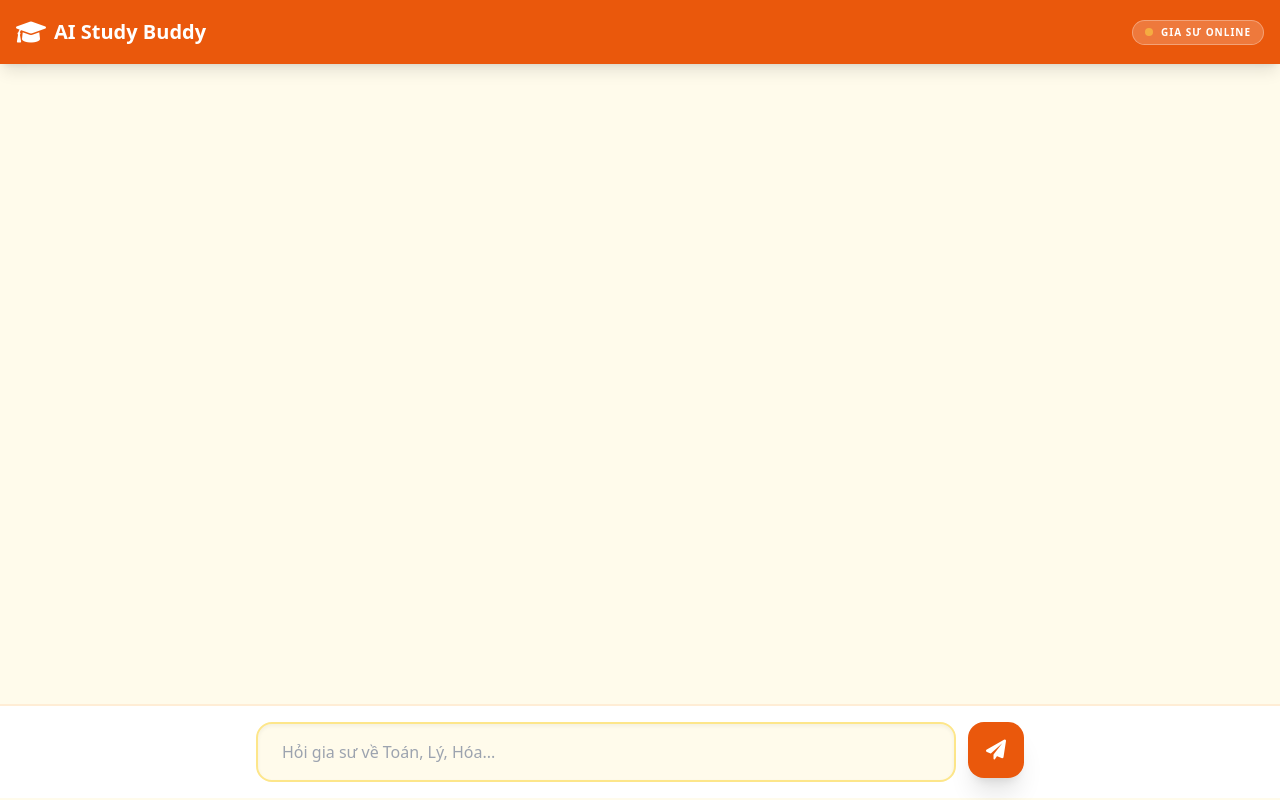
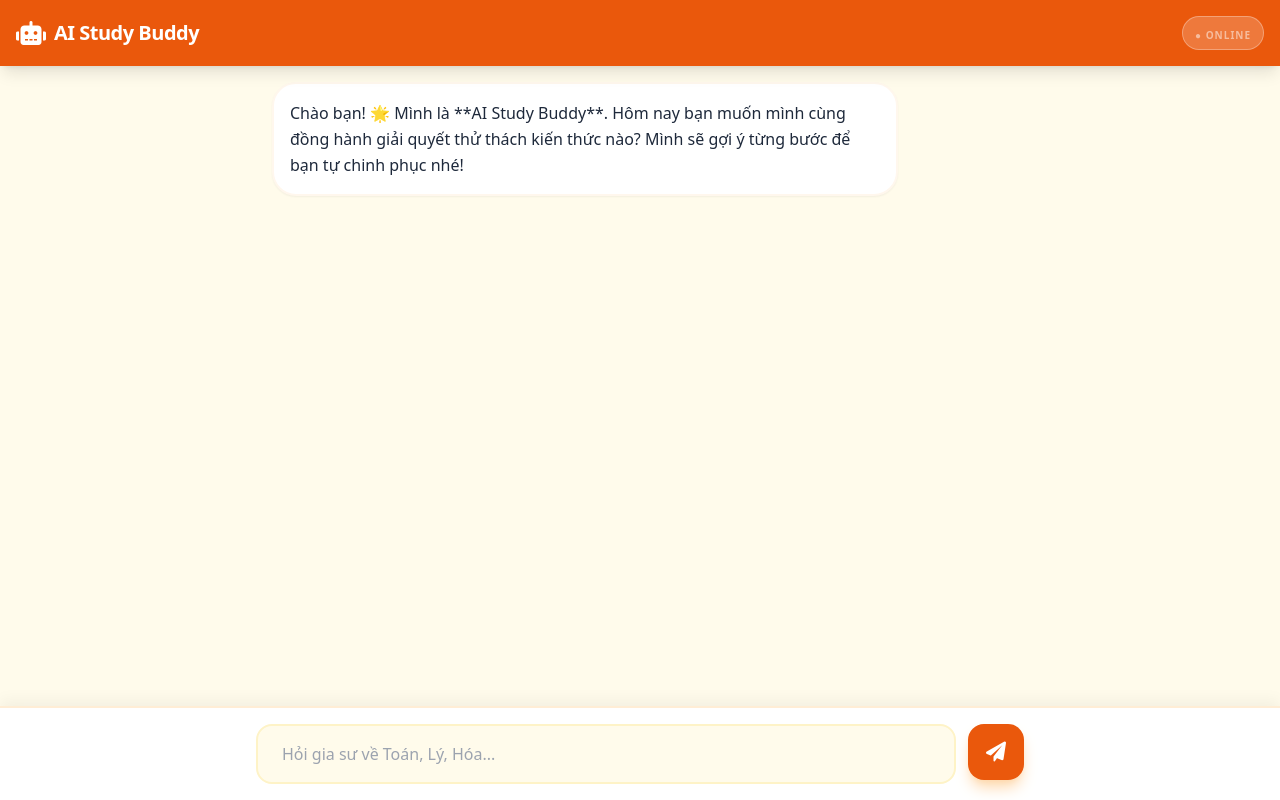
Before and after one commit to MinhTaiMeoMeo/aistudybuddy.github.io, a plain HTML site: page index.html in a window 1280 px wide. Drawn offline with nearby package versions, Linux system fonts and the light colour scheme.

Commit message:
Update index.html

```diff
--- a/index.html
+++ b/index.html
@@ -3,7 +3,7 @@
 <head>
     <meta charset="UTF-8">
     <meta name="viewport" content="width=device-width, initial-scale=1.0">
-    <title>AI Study Buddy - Orange & Gold</title>
+    <title>AI Study Buddy - Orange Edition</title>
     <script src="https://cdn.tailwindcss.com"></script>
     <link rel="stylesheet" href="https://cdnjs.cloudflare.com/ajax/libs/font-awesome/6.0.0/css/all.min.css">
 
@@ -17,32 +17,33 @@
     <style>
         .chat-box { height: calc(100vh - 160px); }
         .mjx-container { font-size: 110% !important; overflow-x: auto; }
-        /* Hiệu ứng cho nút copy */
-        .copy-btn:hover { background: #fff7ed; color: #f97316; }
+        .copy-btn:active { transform: scale(0.9); transition: 0.1s; }
+        /* Tùy chỉnh thanh cuộn màu cam */
+        ::-webkit-scrollbar { width: 6px; }
+        ::-webkit-scrollbar-thumb { background: #f97316; border-radius: 10px; }
     </style>
 </head>
 <body class="bg-amber-50 flex flex-col h-screen font-sans">
 
     <header class="bg-orange-600 p-4 shadow-lg flex justify-between items-center sticky top-0 z-10">
         <div class="flex items-center gap-2 text-white">
-            <i class="fas fa-graduation-cap text-2xl"></i>
-            <h1 class="font-bold text-xl">AI Study Buddy</h1>
+            <i class="fas fa-robot text-2xl"></i>
+            <h1 class="font-bold text-xl tracking-tight">AI Study Buddy</h1>
         </div>
-        <div class="flex items-center gap-2 bg-white/20 px-3 py-1 rounded-full border border-white/30">
-            <span class="w-2 h-2 bg-yellow-300 rounded-full animate-pulse"></span>
-            <span class="text-[10px] text-white font-bold uppercase tracking-widest">Gia sư online</span>
+        <div class="bg-white/20 px-3 py-1 rounded-full border border-white/30">
+            <span class="text-[10px] text-white font-bold uppercase tracking-widest animate-pulse">● Online</span>
         </div>
     </header>
 
     <main id="chat-display" class="chat-box overflow-y-auto p-4 space-y-6 max-w-3xl mx-auto w-full"></main>
 
-    <footer class="p-4 bg-white border-t-2 border-orange-100 sticky bottom-0">
+    <footer class="p-4 bg-white border-t-2 border-orange-100 shadow-[0_-5px_15px_rgba(0,0,0,0.05)]">
         <div class="max-w-3xl mx-auto flex gap-3">
             <input type="text" id="userInput"
-                   class="flex-1 bg-amber-50 border-2 border-amber-200 rounded-2xl px-6 py-4 outline-none focus:border-orange-500 transition-all shadow-inner"
+                   class="flex-1 bg-amber-50 border-2 border-amber-100 rounded-2xl px-6 py-4 outline-none focus:border-orange-500 focus:ring-4 focus:ring-orange-100 transition-all"
                    placeholder="Hỏi gia sư về Toán, Lý, Hóa...">
             <button onclick="send()"
-                    class="bg-orange-600 text-white w-14 h-14 rounded-2xl hover:bg-orange-700 shadow-xl flex items-center justify-center transition-all active:scale-90">
+                    class="bg-orange-600 text-white w-14 h-14 rounded-2xl hover:bg-orange-700 shadow-lg flex items-center justify-center transition-all active:scale-90 shadow-orange-200">
                 <i class="fas fa-paper-plane text-xl"></i>
             </button>
         </div>
@@ -54,21 +55,20 @@
 
         function addMsg(role, text) {
             const div = document.createElement('div');
-            div.className = `flex ${role === 'user' ? 'justify-end' : 'justify-start'} animate-in fade-in duration-300`;
+            div.className = `flex ${role === 'user' ? 'justify-end' : 'justify-start'} animate-in fade-in slide-in-from-bottom-2 duration-300`;
 
             const isAI = role === 'ai';
-            const content = `
+            div.innerHTML = `
                 <div class="group relative max-w-[85%]">
-                    <div class="${isAI ? 'bg-white border-2 border-orange-100 text-slate-800' : 'bg-orange-500 text-white shadow-orange-200'} p-4 rounded-3xl shadow-md leading-relaxed">
+                    <div class="${isAI ? 'bg-white border-2 border-orange-50 text-slate-800' : 'bg-orange-500 text-white shadow-orange-200'} p-4 rounded-3xl shadow-sm leading-relaxed">
                         ${text.replace(/\n/g, '<br>')}
                     </div>
                     ${isAI ? `
-                        <button onclick="copyContent(this)" class="copy-btn absolute -right-10 top-2 p-2 rounded-lg text-slate-400 opacity-0 group-hover:opacity-100 transition-all bg-white shadow-sm border">
+                        <button onclick="copyContent(this)" class="copy-btn absolute -right-10 top-2 p-2 rounded-lg text-slate-300 opacity-0 group-hover:opacity-100 transition-all hover:text-orange-600 bg-white border shadow-sm">
                             <i class="far fa-copy"></i>
                         </button>` : ''}
                 </div>`;
 
-            div.innerHTML = content;
             chatDisplay.appendChild(div);
             chatDisplay.scrollTop = chatDisplay.scrollHeight;
 
@@ -100,11 +100,18 @@
                     body: JSON.stringify({ message: msg })
                 });
                 const data = await res.json();
-                addMsg('ai', data.reply);
+                addMsg('ai', data.reply || "Gia sư đang bận suy nghĩ, bạn hỏi lại nhé!");
             } catch (err) {
-                addMsg('ai', "❌ Lỗi: Hệ thống đang quá tải. Đợi 30 giây rồi thử lại nhé!");
+                addMsg('ai', "❌ Lỗi kết nối! Bạn đợi 30 giây rồi thử lại nhé.");
             }
         }
+
+        // CÂU CHÀO MỪNG TỰ ĐỘNG KHI MỞ TRANG
+        window.onload = () => {
+            setTimeout(() => {
+                addMsg('ai', "Chào bạn! 🌟 Mình là **AI Study Buddy**. Hôm nay bạn muốn mình cùng đồng hành giải quyết thử thách kiến thức nào? Mình sẽ gợi ý từng bước để bạn tự chinh phục nhé!");
+            }, 500);
+        };
 
         document.getElementById('userInput').addEventListener('keypress', e => { if(e.key === 'Enter') send(); });
     </script>
```
